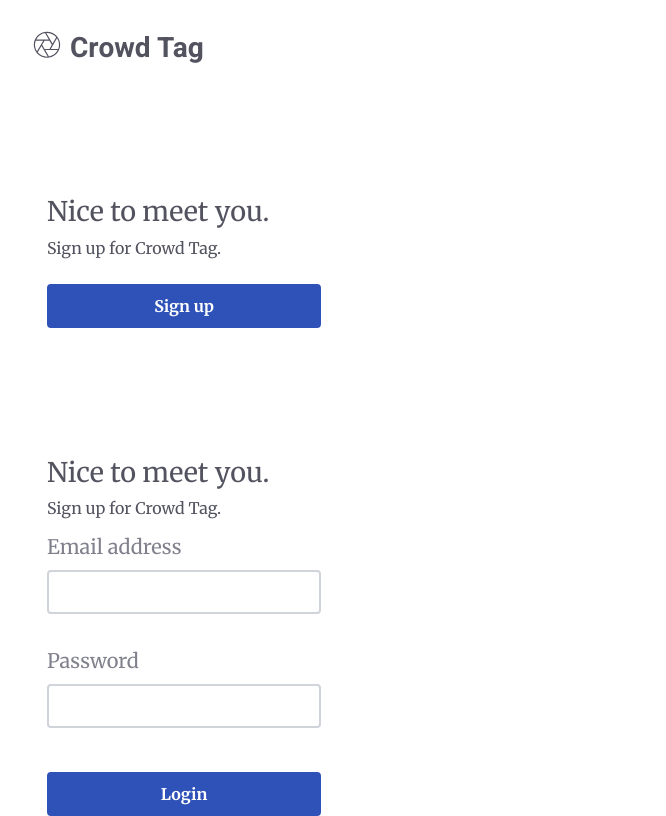
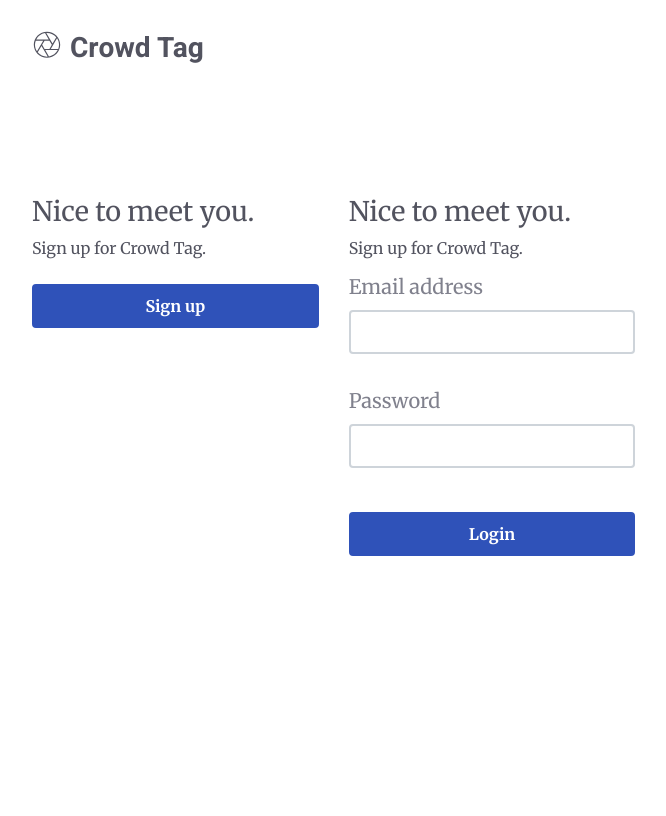
Before and after one commit to Reina-git/Crowd-Tag-React, a React (Create React App) app: page /log-in in a window 1280 px wide. Shown: the whole page, without its empty margins (243-909 px from the left). Built offline with nearby package versions, Linux system fonts and the light colour scheme.

Commit message:
update login

```diff
--- a/package.json
+++ b/package.json
@@ -15,8 +15,11 @@
     "object-hash": "^2.0.3",
     "react": "^17.0.1",
     "react-dom": "^17.0.1",
+    "react-redux": "^7.2.2",
     "react-router-dom": "^5.2.0",
     "react-scripts": "4.0.0",
+    "redux": "^4.0.5",
+    "redux-devtools-extension": "^2.13.8",
     "sass": "^1.29.0",
     "uuid": "^8.3.1",
     "web-vitals": "^0.2.4"
--- a/src/components/pages/Login.js
+++ b/src/components/pages/Login.js
@@ -20,8 +20,10 @@ export default function Login() {
               </Link>
             </div>
           </div>
-          <SignUp />
-          <UserLogin />
+          <div className="row">
+            <SignUp />
+            <UserLogin />
+          </div>
         </div>
       </div>
     </div>
--- a/src/components/ui/SignUp.js
+++ b/src/components/ui/SignUp.js
@@ -137,7 +137,6 @@ export default class SignUp extends React.Component {
                 <div className="input-group mb-3 mt-2">
                   <input
                     type="text"
-                    className="form-control"
                     id="sign-up-password-input"
                     aria-label="Sizing example input"
                     aria-describedby="inputGroup-sizing-default"
--- a/src/components/ui/UserLogin.js
+++ b/src/components/ui/UserLogin.js
@@ -81,7 +81,6 @@ export default class UserLogin extends React.Component {
           <div className="input-group mb-3 mt-2">
             <input
               type="text"
-              className="form-control"
               aria-label="Sizing example input"
               className={classnames({
                 "form-control": true,
```
Also changed, not shown: 1 other file (tests, documents, lock files or other folders).
